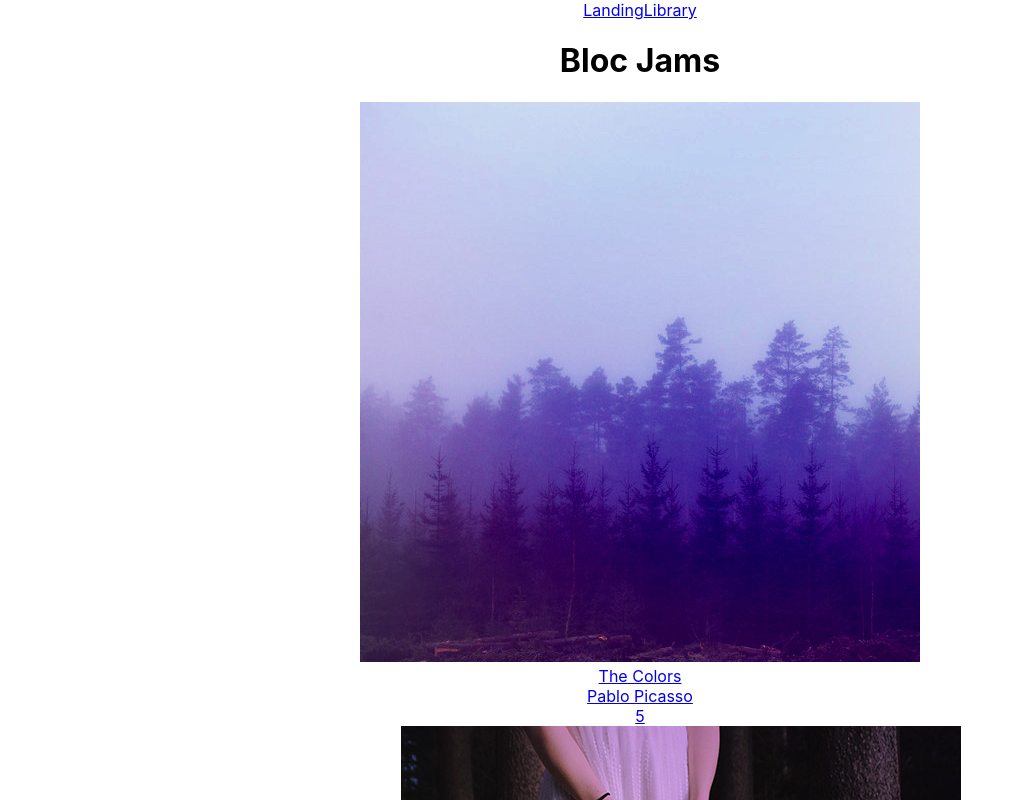
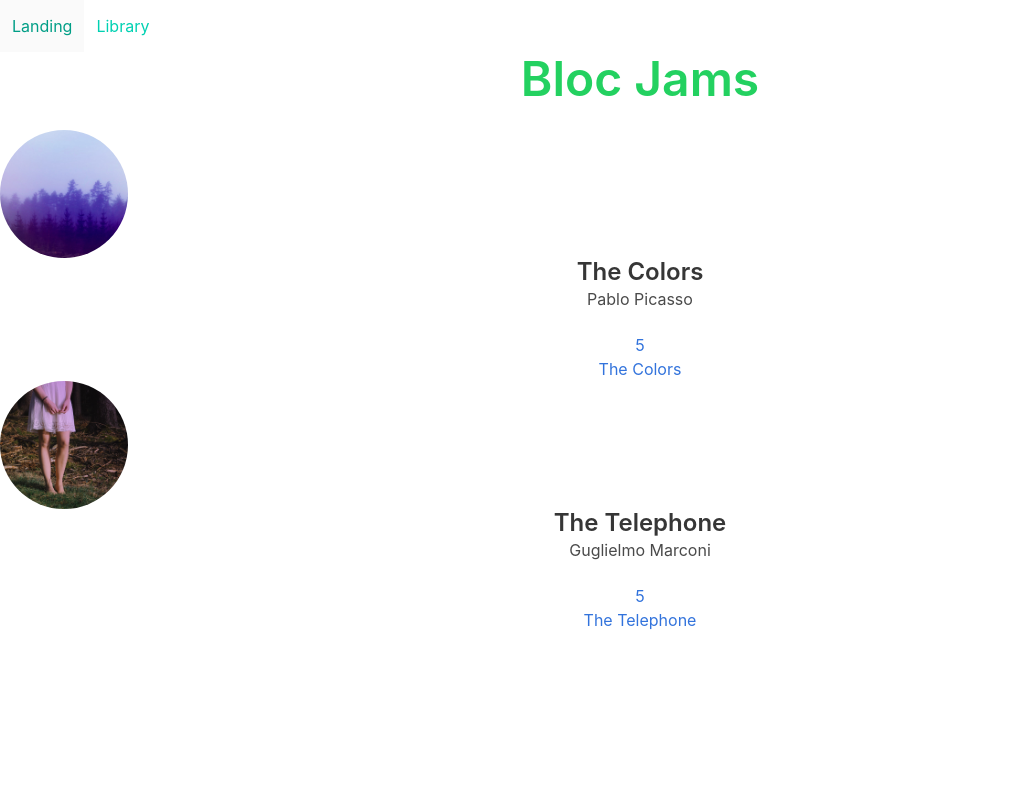
Before and after one commit to jesseohlman/bloc-jams-react, a React (Create React App) app: page /library in a window 1280 px wide. Shown: the top 800 px of the page, without its empty margins (0-1024 px from the left). Built offline with nearby package versions, Linux system fonts and the light colour scheme.

Commit message:
initializing bulma and beginning to integrate

```diff
--- a/package.json
+++ b/package.json
@@ -10,7 +10,7 @@
     "react-dom": "^16.7.0",
     "react-ionicons": "^3.0.1",
     "react-router-dom": "^4.3.1",
-    "react-scripts": "2.1.1"
+    "react-scripts": "^2.1.3"
   },
   "scripts": {
     "start": "react-scripts start",
--- a/public/index.html
+++ b/public/index.html
@@ -4,6 +4,7 @@
     <meta charset="utf-8">
     <link rel="shortcut icon" href="%PUBLIC_URL%/favicon.ico">
     <link href="http://code.ionicframework.com/ionicons/2.0.1/css/ionicons.min.css" rel="stylesheet" type="text/css">
+    <link rel="stylesheet" href="https://cdnjs.cloudflare.com/ajax/libs/bulma/0.7.2/css/bulma.css" type="text/css">
     <meta name="viewport" content="width=device-width, initial-scale=1, shrink-to-fit=no">
     <meta name="theme-color" content="#000000">
     <!--
--- a/src/App.js
+++ b/src/App.js
@@ -10,11 +10,11 @@ class App extends Component {
     return (
       <div className="App">
       <header>
-        <nav>
-        <Link to='/'>Landing</Link>
-        <Link to='/library'>Library</Link>
+        <nav className="navbar">
+        <Link to='/' className="navbar-item has-text-primary">Landing</Link>
+        <Link to='/library' className="navbar-item has-text-primary">Library</Link>
         </nav>
-<h1>Bloc Jams</h1>
+<h1 className="title is-1 has-text-success">Bloc Jams</h1>
 <main>
 <Route exact path="/" component={Landing} />
 <Route path="/library" component={Library} />
--- a/src/components/Landing.js
+++ b/src/components/Landing.js
@@ -2,19 +2,19 @@ import React from 'react';
 
 const Landing = () => (
     <section className = "landing">
-    <h1 className="hero-title">Turn the music up!</h1>
+    <h1 className="subtitle title-sup-size is-italic has-text-weight-bold is-size-4	">Turn the music up!</h1>
 
     <section className="selling points">
         <div className ="point">
-            <h2 className ="point-title">Chose your music</h2>
+            <h2 className ="point-title has-text-weight-semibold is-size-5">Chose your music</h2>
             <p className="point-description">The world is full of music; why should you have to listen to music someone else chose?</p>
         </div>
         <div className="point">
-        <h2 className="point-title">Unlimited, streaming, ad-free</h2>
+        <h2 className="point-title has-text-weight-semibold	is-size-5">Unlimited, streaming, ad-free</h2>
         <p className="point description">No arbitrarty limits. No distractions.</p>
         </div>
         <div className="point">
-        <h2 className="point-title">Mobile enabled</h2>
+        <h2 className="point-title has-text-weight-semibold is-size-5">Mobile enabled</h2>
         <p className="point-description">Listen to your music on the go. This streaming service is available on all mobile platforms.</p>
         </div>
     </section>
--- a/src/components/Library.js
+++ b/src/components/Library.js
@@ -14,9 +14,11 @@ class Library extends React.Component {
         {
             this.state.albums.map((album, index)=>
             <Link to={`/album/${album.slug}`} key={index}>
-            <img src={album.albumCover} alt={album.title}/>
-            <div>{album.title}</div>
-            <div>{album.artist}</div>
+            <figure className="image is-128x128">
+            <img className="is-rounded"src={album.albumCover} alt={album.title}/>
+            </figure>
+            <div className="title is-4">{album.title}</div>
+            <div className="subtitle is-6">{album.artist}</div>
             <div>{album.songs.length}</div>
             {album.title}
             </Link>
--- a/src/components/PlayerBar.js
+++ b/src/components/PlayerBar.js
@@ -9,7 +9,7 @@ class PlayerBar extends Component {
             <button id = "previous">
             <span className="ion-skip-backward" onClick={this.props.handlePrevClick}></span>
             </button>
-            <button id="play-pause" onClick={this.props.handleSongClick}>
+            <button className="button is-small is-rounded" onClick={this.props.handleSongClick}>
             <span className={this.props.isPlaying ? 'ion-pause' : 'ion-play'}></span>
             </button>
             <button id="next">
```
Also changed, not shown: 1 other file (tests, documents, lock files or other folders).
